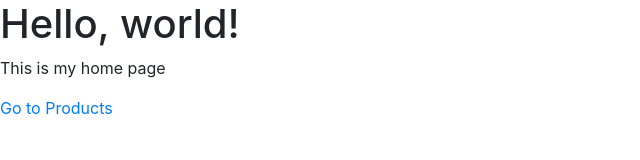
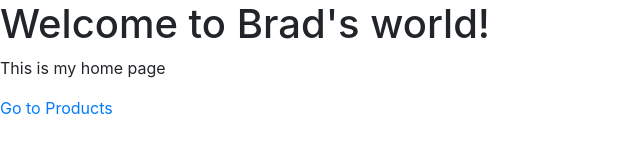
Before and after one commit to mentionslit/IntroToNodeJS, a plain HTML site: page index.html in a window 1280 px wide. Shown: the whole page, without its empty margins (0-640 px from the left). Drawn offline with nearby package versions, Linux system fonts and the light colour scheme.

Commit message:
Changed Index.html file

```diff
--- a/index.html
+++ b/index.html
@@ -8,10 +8,10 @@
     <!-- Bootstrap CSS -->
     <link rel="stylesheet" href="https://cdn.jsdelivr.net/npm/bootstrap@4.5.3/dist/css/bootstrap.min.css" integrity="sha384-TX8t27EcRE3e/ihU7zmQxVncDAy5uIKz4rEkgIXeMed4M0jlfIDPvg6uqKI2xXr2" crossorigin="anonymous">
 
-    <title>Home</title>
+    <title>Brad</title>
   </head>
   <body>
-    <h1>Hello, world!</h1>
+    <h1>Welcome to Brad's world!</h1>
     <p>This is my home page
     </p>
     <a href="products">Go to Products</a>
```
